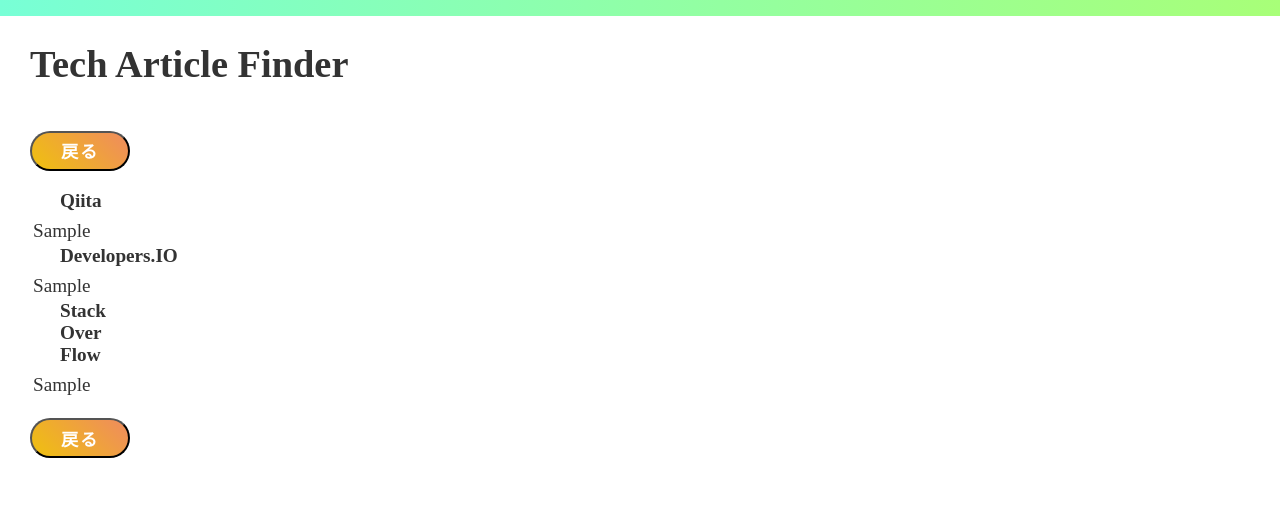
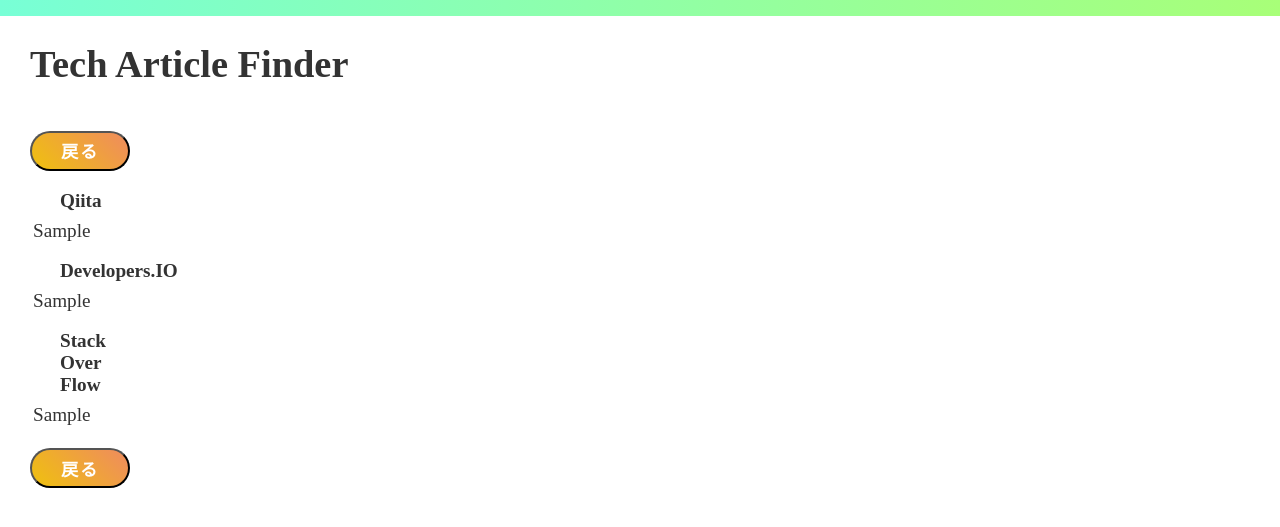
Before and after one commit to miolab/python_flask_scraper, a Flask app: template templates/result.html in a window 1280 px wide. Shown: the top 527 px of the page. Run offline with Flask 2, Linux system fonts and the light colour scheme; the template is opened without the code that fills it: most values are stand-ins (such as "Sample title", 1, 10 or a date in 2020); some libraries are stand-ins or nearby versions.

Commit message:
update page images

```diff
--- a/static/style.css
+++ b/static/style.css
@@ -29,6 +29,7 @@ body::before{
     height: 96vh;
 }
 
+
 /* input & submit */
 input{
     border-radius: 10px;
@@ -54,11 +55,15 @@ input{
     background-image: linear-gradient(45deg, #efc10e 0%, #f86a25 100%);
 }
 
+
 /* table */
 div.divTable{
 /* table { */
     display: inline-block;
     text-align: left;
+}
+table{
+    margin-bottom: 15px;
 }
 caption{
     text-align: left;
@@ -71,6 +76,7 @@ td p{
     font-weight: bold;
 }
 
+
 /* others */
 p#topDescription{
     margin-top: 0;
```
Also changed, not shown: README.md.
